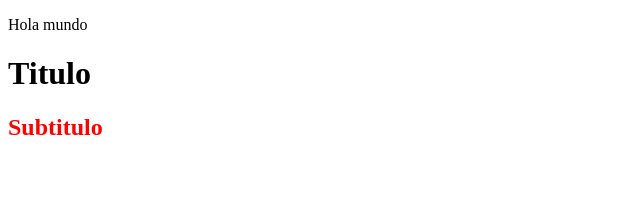
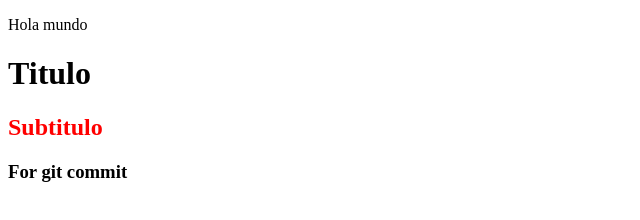
Before and after one commit to fh-herrera/PrimerProyecto, a plain HTML site: page index.html in a window 1280 px wide. Shown: the whole page, without its empty margins (0-640 px from the left). Drawn offline with Linux system fonts and the light colour scheme.

Commit message:
Segundaa version

```diff
--- a/index.html
+++ b/index.html
@@ -11,5 +11,6 @@
     <p>Hola mundo</p>
     <h1>Titulo</h1>
     <h2>Subtitulo</h2>
+    <h3>For git commit</h3>
 </body>
 </html>
```
